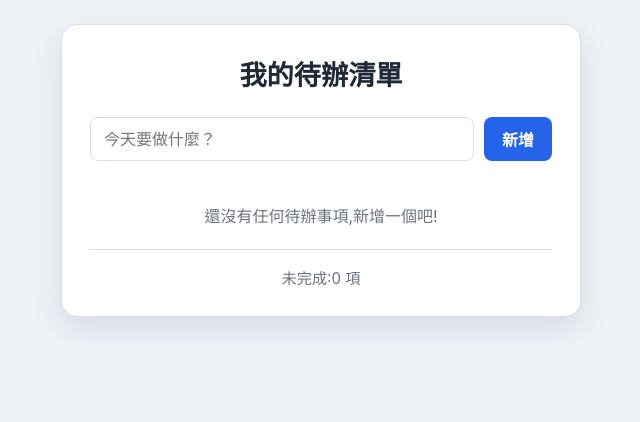
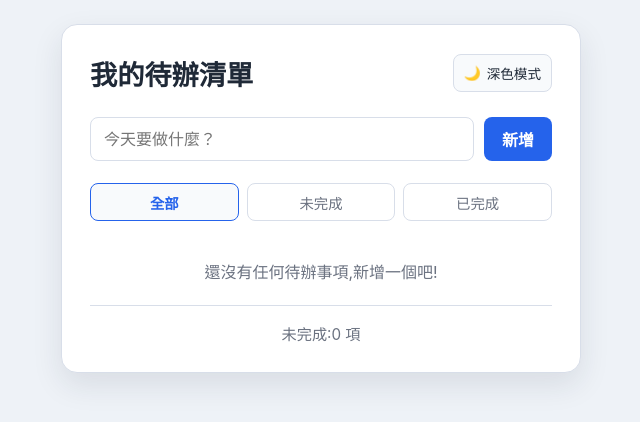
Before and after one commit to atai-lin/GithubBootCamp2026, a plain HTML site: page index.html in a window 1280 px wide. Shown: the whole page, without its empty margins (319-959 px from the left). Drawn offline with Linux system fonts and the light colour scheme.

Commit message:
step 2: 加上深色模式與篩選,並練習還原

```diff
--- a/app.js
+++ b/app.js
@@ -6,6 +6,19 @@ const input = document.getElementById('todo-input');
 const list = document.getElementById('todo-list');
 const emptyState = document.getElementById('empty-state');
 const remainingCount = document.getElementById('remaining-count');
+const themeToggle = document.getElementById('theme-toggle');
+const themeIcon = document.getElementById('theme-icon');
+const themeLabel = document.getElementById('theme-label');
+const filterButtons = document.querySelectorAll('.filter-button');
+
+const THEME_STORAGE_KEY = 'todo-list-theme';
+const EMPTY_MESSAGES = {
+  all: '還沒有任何待辦事項,新增一個吧!',
+  active: '目前沒有未完成的待辦事項。',
+  completed: '目前沒有已完成的待辦事項。',
+};
+
+let currentFilter = 'all';
 
 // 從 localStorage 讀取資料，資料格式不正確時使用空陣列。
 function loadTodos() {
@@ -21,6 +34,23 @@ function loadTodos() {
 
 let todos = loadTodos();
 
+// 套用主題並更新切換按鈕的圖示與文字。
+function applyTheme() {
+  const savedTheme = localStorage.getItem(THEME_STORAGE_KEY);
+  const systemPrefersDark = window.matchMedia('(prefers-color-scheme: dark)').matches;
+  const isDark = savedTheme ? savedTheme === 'dark' : systemPrefersDark;
+
+  if (savedTheme) {
+    document.documentElement.dataset.theme = savedTheme;
+  } else {
+    delete document.documentElement.dataset.theme;
+  }
+
+  themeIcon.textContent = isDark ? '☀️' : '🌙';
+  themeLabel.textContent = isDark ? '淺色模式' : '深色模式';
+  themeToggle.setAttribute('aria-label', isDark ? '切換淺色模式' : '切換深色模式');
+}
+
 // 將目前的待辦清單儲存到 localStorage。
 function saveTodos() {
   localStorage.setItem(STORAGE_KEY, JSON.stringify(todos));
@@ -35,7 +65,13 @@ function createId() {
 function render() {
   list.replaceChildren();
 
-  todos.forEach((todo) => {
+  const visibleTodos = todos.filter((todo) => {
+    if (currentFilter === 'active') return !todo.completed;
+    if (currentFilter === 'completed') return todo.completed;
+    return true;
+  });
+
+  visibleTodos.forEach((todo) => {
     const item = document.createElement('li');
     item.className = todo.completed ? 'todo-item completed' : 'todo-item';
     item.dataset.id = todo.id;
@@ -59,7 +95,8 @@ function render() {
     list.append(item);
   });
 
-  emptyState.hidden = todos.length > 0;
+  emptyState.hidden = visibleTodos.length > 0;
+  emptyState.textContent = EMPTY_MESSAGES[currentFilter];
   const remaining = todos.filter((todo) => !todo.completed).length;
   remainingCount.textContent = `未完成:${remaining} 項`;
 }
@@ -105,4 +142,27 @@ list.addEventListener('click', (event) => {
   render();
 });
 
+// 切換淺色與深色模式，手動選擇會覆蓋系統設定並保存。
+themeToggle.addEventListener('click', () => {
+  const isDark = document.documentElement.dataset.theme === 'dark'
+    || (!document.documentElement.dataset.theme
+      && window.matchMedia('(prefers-color-scheme: dark)').matches);
+  localStorage.setItem(THEME_STORAGE_KEY, isDark ? 'light' : 'dark');
+  applyTheme();
+});
+
+// 切換清單篩選，未完成數量仍以完整資料計算。
+filterButtons.forEach((button) => {
+  button.addEventListener('click', () => {
+    currentFilter = button.dataset.filter;
+    filterButtons.forEach((filterButton) => {
+      const isActive = filterButton === button;
+      filterButton.classList.toggle('active', isActive);
+      filterButton.setAttribute('aria-pressed', String(isActive));
+    });
+    render();
+  });
+});
+
+applyTheme();
 render();
--- a/index.html
+++ b/index.html
@@ -8,7 +8,13 @@
 </head>
 <body>
   <main class="app" aria-labelledby="app-title">
-    <h1 id="app-title">我的待辦清單</h1>
+    <header class="app-header">
+      <h1 id="app-title">我的待辦清單</h1>
+      <button id="theme-toggle" class="theme-toggle" type="button" aria-label="切換深色模式">
+        <span id="theme-icon" aria-hidden="true">🌙</span>
+        <span id="theme-label">深色模式</span>
+      </button>
+    </header>
 
     <!-- 新增待辦事項的表單 -->
     <form id="todo-form" class="todo-form" autocomplete="off">
@@ -24,6 +30,13 @@
       <button class="btn-add" type="submit">新增</button>
     </form>
 
+    <!-- 切換待辦事項篩選狀態 -->
+    <nav class="filter-tabs" aria-label="待辦事項篩選">
+      <button class="filter-button active" type="button" data-filter="all" aria-pressed="true">全部</button>
+      <button class="filter-button" type="button" data-filter="active" aria-pressed="false">未完成</button>
+      <button class="filter-button" type="button" data-filter="completed" aria-pressed="false">已完成</button>
+    </nav>
+
     <!-- 待辦事項會由 JavaScript 動態產生 -->
     <ul id="todo-list" class="todo-list" aria-live="polite"></ul>
 
--- a/styles.css
+++ b/styles.css
@@ -6,6 +6,7 @@
 :root {
   --color-background: #eef2f7;
   --color-surface: #ffffff;
+  --color-item-background: #f8fafc;
   --color-text: #1f2937;
   --color-muted: #6b7280;
   --color-border: #d8dee9;
@@ -13,6 +14,34 @@
   --color-primary-hover: #1d4ed8;
   --color-danger: #dc2626;
   --shadow-card: 0 12px 30px rgba(31, 41, 55, 0.1);
+}
+
+[data-theme="dark"] {
+  --color-background: #111827;
+  --color-surface: #1f2937;
+  --color-item-background: #273449;
+  --color-text: #f3f4f6;
+  --color-muted: #aab4c3;
+  --color-border: #435066;
+  --color-primary: #60a5fa;
+  --color-primary-hover: #93c5fd;
+  --color-danger: #f87171;
+  --shadow-card: 0 12px 30px rgba(0, 0, 0, 0.3);
+}
+
+@media (prefers-color-scheme: dark) {
+  :root:not([data-theme="light"]) {
+    --color-background: #111827;
+    --color-surface: #1f2937;
+    --color-item-background: #273449;
+    --color-text: #f3f4f6;
+    --color-muted: #aab4c3;
+    --color-border: #435066;
+    --color-primary: #60a5fa;
+    --color-primary-hover: #93c5fd;
+    --color-danger: #f87171;
+    --shadow-card: 0 12px 30px rgba(0, 0, 0, 0.3);
+  }
 }
 
 body {
@@ -38,16 +67,69 @@ body {
 }
 
 h1 {
-  margin: 0 0 24px;
+  margin: 0;
   color: var(--color-text);
   font-size: 1.7rem;
-  text-align: center;
+}
+
+.app-header {
+  display: flex;
+  align-items: center;
+  justify-content: space-between;
+  gap: 16px;
+  margin-bottom: 24px;
+}
+
+.theme-toggle {
+  display: inline-flex;
+  align-items: center;
+  gap: 6px;
+  flex-shrink: 0;
+  padding: 8px 10px;
+  color: var(--color-text);
+  background: var(--color-item-background);
+  border: 1px solid var(--color-border);
+  border-radius: 8px;
+  cursor: pointer;
+  font: inherit;
+  font-size: 0.85rem;
+}
+
+.theme-toggle:hover {
+  border-color: var(--color-primary);
 }
 
 .todo-form {
   display: flex;
   gap: 10px;
   margin-bottom: 22px;
+}
+
+.filter-tabs {
+  display: flex;
+  gap: 8px;
+  margin-bottom: 18px;
+}
+
+.filter-button {
+  flex: 1;
+  min-height: 38px;
+  padding: 7px 10px;
+  color: var(--color-muted);
+  background: transparent;
+  border: 1px solid var(--color-border);
+  border-radius: 8px;
+  cursor: pointer;
+  font: inherit;
+  font-size: 0.9rem;
+}
+
+.filter-button:hover,
+.filter-button.active {
+  color: var(--color-primary);
+  background: var(--color-item-background);
+  border-color: var(--color-primary);
+  font-weight: 700;
 }
 
 .todo-input {
@@ -82,6 +164,8 @@ h1 {
 }
 
 .btn-add:focus-visible,
+.theme-toggle:focus-visible,
+.filter-button:focus-visible,
 .btn-delete:focus-visible,
 .todo-item input:focus-visible {
   outline: 3px solid rgba(37, 99, 235, 0.25);
@@ -102,7 +186,7 @@ h1 {
   align-items: center;
   gap: 11px;
   padding: 12px 13px;
-  background: #f8fafc;
+  background: var(--color-item-background);
   border: 1px solid var(--color-border);
   border-radius: 9px;
 }
```
